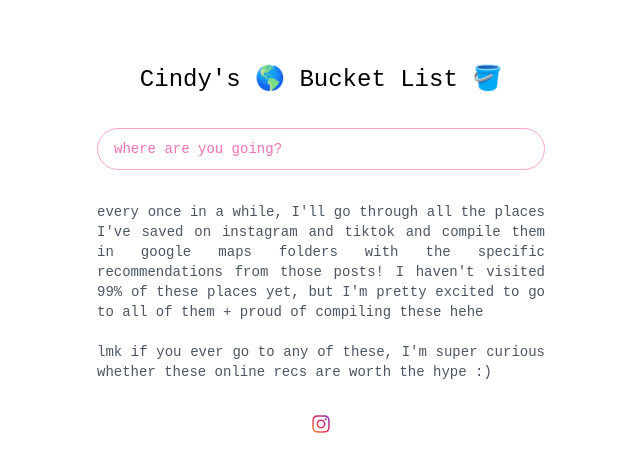
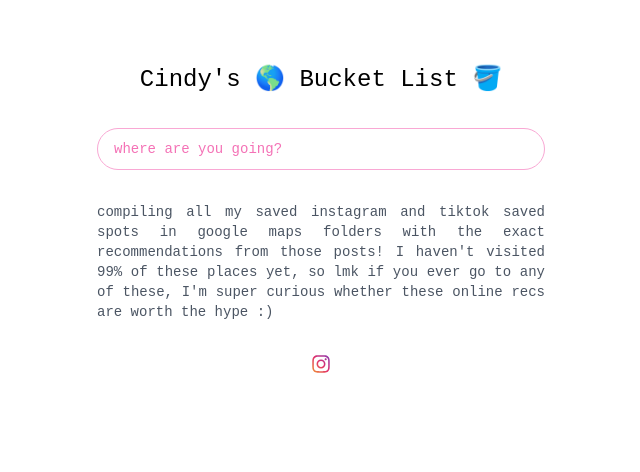
Before and after one commit to cindyqian/cindyqsite, a React (Create React App) app: page /bucketlist in a window 1280 px wide. Shown: the top 472 px of the page, without its empty margins (319-959 px from the left). Built offline with nearby package versions, Linux system fonts and the light colour scheme.

Commit message:
updated links

```diff
--- a/src/components/BucketList.js
+++ b/src/components/BucketList.js
@@ -31,7 +31,7 @@ const BUCKET_OPTIONS_RAW = [
   { label: 'chicago', href: 'https://maps.app.goo.gl/Y8vaR8JqEN3vsmY89' },
   { label: '🎂 birthday freebies', href: 'https://maps.app.goo.gl/hoAe8kd1nYMmRCJH9' },
   { label: 'ohio', href: 'https://maps.app.goo.gl/7J5xS7y9BTVyRarq8' },
-  { label: 'new jersey', href: 'https://maps.app.goo.gl/8jNgTGv31tqnFU5L6' },
+  { label: 'new jersey', href: 'https://maps.app.goo.gl/rbJFv3pF7uowB4N38' },
   { label: '👚 thrifting', href: 'https://maps.app.goo.gl/ELxtkHTD4UQe23V48' },
   { label: 'las vegas', href: 'https://maps.app.goo.gl/iupG9WQJBfDcR2TU6' },
   { label: 'mexico', href: 'https://maps.app.goo.gl/drWJdSjQuvSUCEp47' },
@@ -48,6 +48,24 @@ const BUCKET_OPTIONS_RAW = [
   { label: 'costa rica', href: 'https://maps.app.goo.gl/qRyZt5AdYoWGpGmj7' },
   { label: 'philippines', href: 'https://maps.app.goo.gl/BhS9qx33R8RhAizy6' },
   { label: 'philly', href: 'https://maps.app.goo.gl/PkWhzBP3dYUGbnTc9' },
+  { label: 'spain', href: 'https://maps.app.goo.gl/8FjxARfUieoBwLLE8' },
+  { label: 'georgia', href: 'https://maps.app.goo.gl/EnTaXcshad3aAUgQ6' },
+  { label: 'norway', href: 'https://maps.app.goo.gl/eqV4mtF1bhkXHFpQ9' },
+  { label: 'cambodia', href: 'https://maps.app.goo.gl/ghnhkAio1jgGXeov6' },
+  { label: 'montreal', href: 'https://maps.app.goo.gl/tm2d8HNRDfeJTrYg7' },
+  { label: 'pittsburg', href: 'https://maps.app.goo.gl/tm2d8HNRDfeJTrYg7' },
+  { label: 'dubai', href: 'https://maps.app.goo.gl/tm2d8HNRDfeJTrYg7' },
+  { label: 'north carolina', href: 'https://maps.app.goo.gl/tm2d8HNRDfeJTrYg7' },
+  { label: 'maryland', href: 'https://maps.app.goo.gl/Sb1og1So2CN86bGH6' },
+  { label: 'switzerland', href: 'https://maps.app.goo.gl/Sb1og1So2CN86bGH6' },
+  { label: 'dublin', href: 'https://maps.app.goo.gl/fxJGpAooTBeJbNCJ7' },
+  { label: 'amsterdam', href: 'https://maps.app.goo.gl/nyQw6ZPziw4fbFkk8' },
+  { label: 'arizona', href: 'https://maps.app.goo.gl/NQXCvXAVALbAy59K8' },
+  { label: 'oregon', href: 'https://maps.app.goo.gl/D5V65EVx7F1QP1pF9' },
+  { label: 'alaska', href: 'https://maps.app.goo.gl/58PBvcy19mURaMUp8' },
+  { label: 'colorado', href: 'https://maps.app.goo.gl/5TMgbzSZWjtiRoUn9' },
+  { label: 'montana', href: 'https://maps.app.goo.gl/RHreegexmktwEoPK6' },
+  { label: 'maine', href: 'https://maps.app.goo.gl/rAtKCD2S4fi6FPdA8' },
 ];
 
 function dedupePreserveOrder(items) {
@@ -177,13 +195,8 @@ export default function BucketList() {
         </div>
 
         <p className="text-sm text-gray-600 text-justify max-w-md">
-          every once in a while, I&apos;ll go through all the places I&apos;ve saved on instagram and tiktok
-          and compile them in google maps folders with the specific recommendations from those posts!
-          I haven&apos;t visited 99% of these places yet,
-          but I&apos;m pretty excited to go to all of them + proud of compiling these hehe
-          <br />
-          <br />
-          lmk if you ever go to any of these, I'm super curious whether these online recs are worth the hype :)
+          compiling all my saved instagram and tiktok saved spots in google maps folders with the exact recommendations from those posts!
+          I haven&apos;t visited 99% of these places yet, so lmk if you ever go to any of these, I'm super curious whether these online recs are worth the hype :)
         </p>
 
         <div className="table-cell px-10" id="instagram">
```
